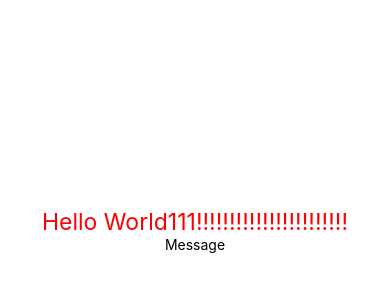
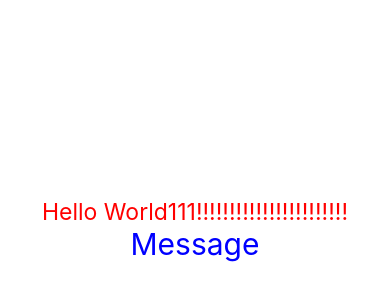
Before and after one commit to MikitaCat/news-mobile, a React Native app: screen / in a window 390 px wide. Shown: the part 192-492 px from the top of the page. Built offline with nearby package versions, Linux system fonts and the light colour scheme.

Commit message:
Second type of styling

```diff
--- a/App.js
+++ b/App.js
@@ -5,7 +5,7 @@ export default function App() {
   return (
     <View style={styles.container}>
       <Text style={styles.testText}>Hello World111!!!!!!!!!!!!!!!!!!!!!!!</Text>
-      <Text>Message</Text>
+      <Text style={{ fontSize: 30, color: "blue" }}>Message</Text>
     </View>
   );
 }
```
